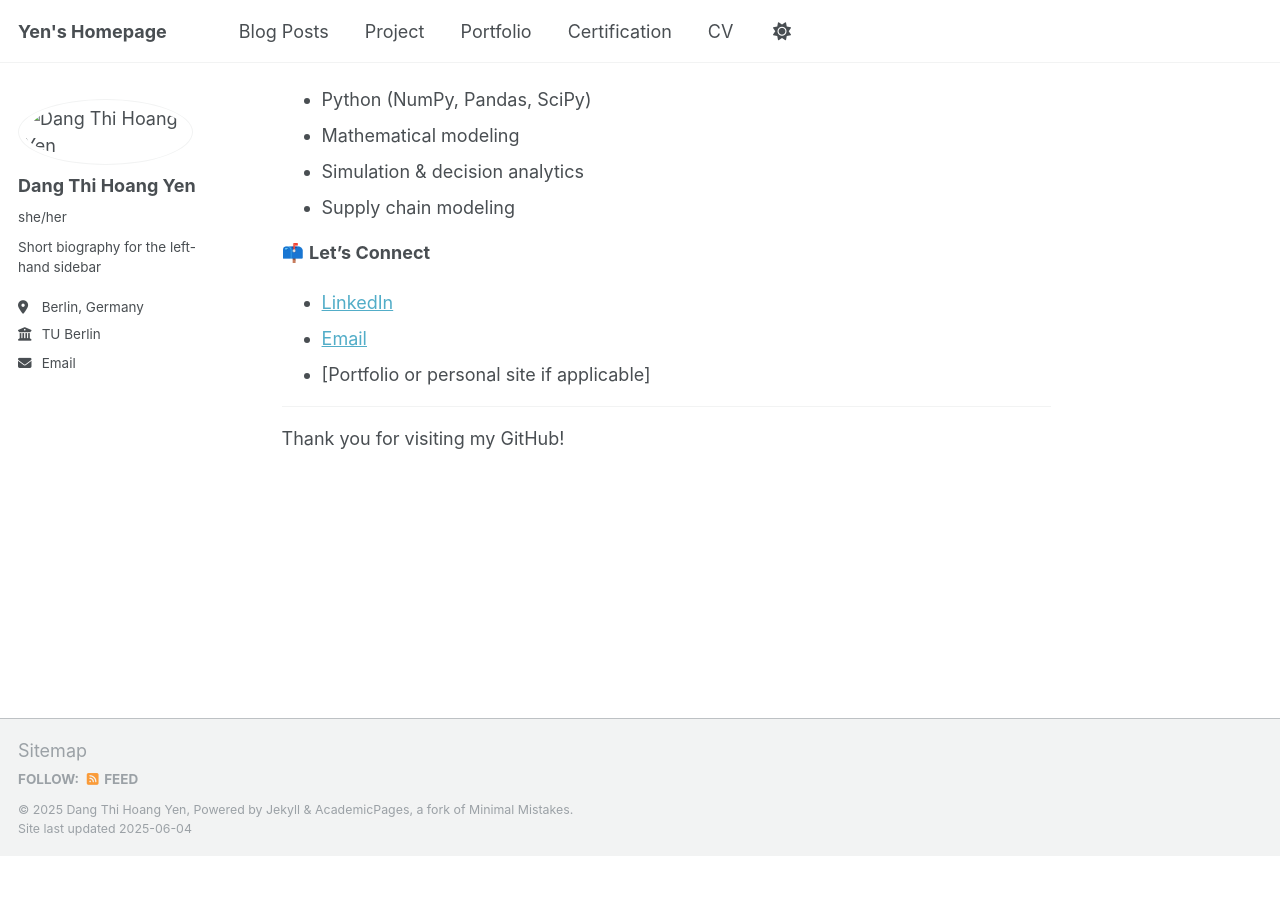
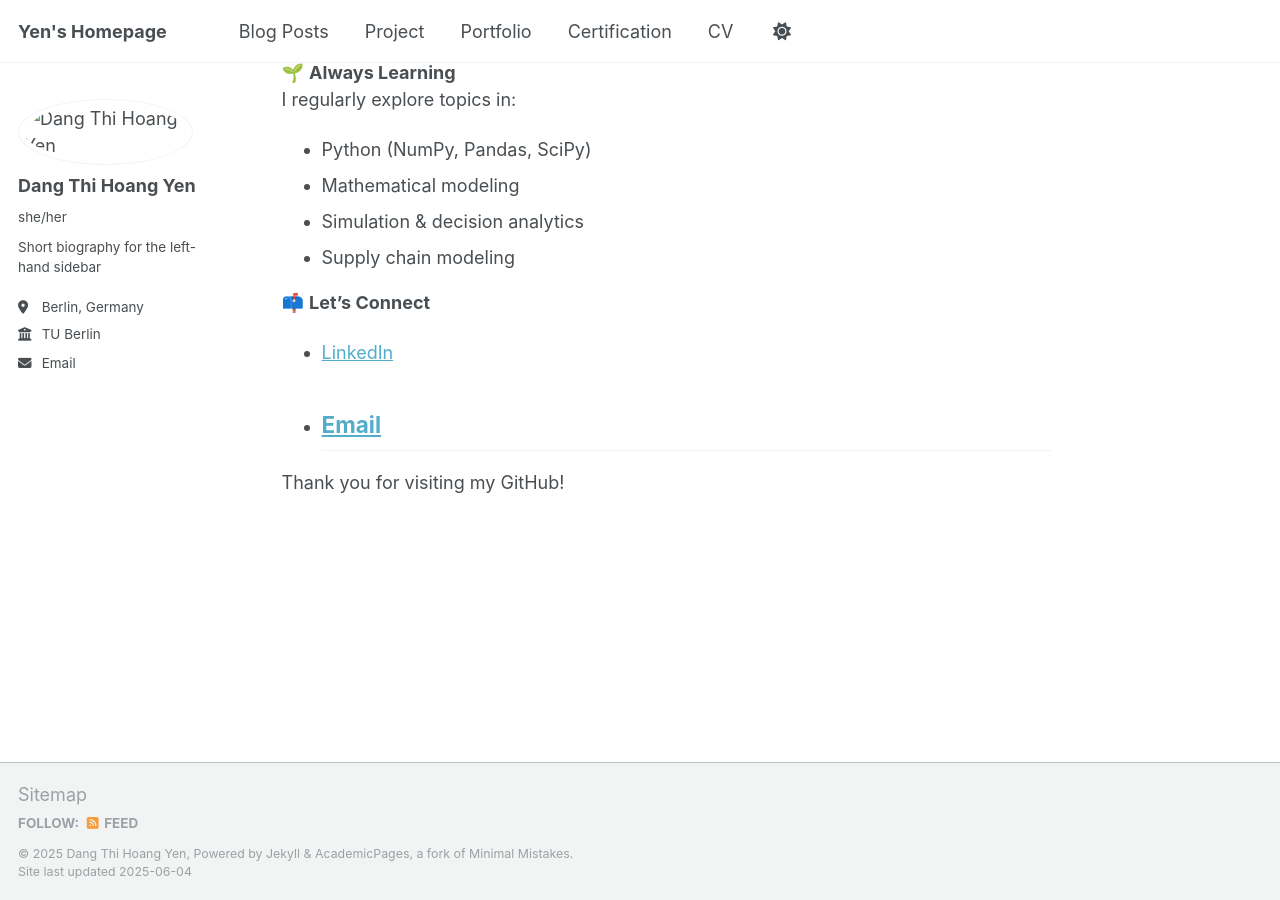
Before and after one commit to yen010390/AIO.github.io, a Jekyll site: the page built from _pages/about.md, in a window 1280 px wide and 900 px high, scrolled down 1007 px. Built offline with Jekyll 4.4.1, drawn with Linux system fonts in a browser that asks for light colours; before the commit the page ends 1864 px from its top, so only the background shows below that.

Commit message:
Update about.md

```diff
--- a/_pages/about.md
+++ b/_pages/about.md
@@ -7,6 +7,8 @@
   - /about.html
 ---
 
+
+======
 # 👩‍💻 About Me
 
 Hi! I'm **Dang Thi Hoang Yen** — an industrial engineer with a passion for data-driven decision-making, optimization, and sustainable systems design. I’m currently working in manufacturing excellence and pursuing research in operations research, predictive modeling, and supply chain optimization.
@@ -37,8 +39,6 @@
 📫 **Let’s Connect**
 - [LinkedIn](https://www.linkedin.com/in/yen-dang-0103/)
 - [Email](mailto:yendang.dthy@gmail.com)
-- [Portfolio or personal site if applicable]
-
 ---
 
 Thank you for visiting my GitHub!
```
